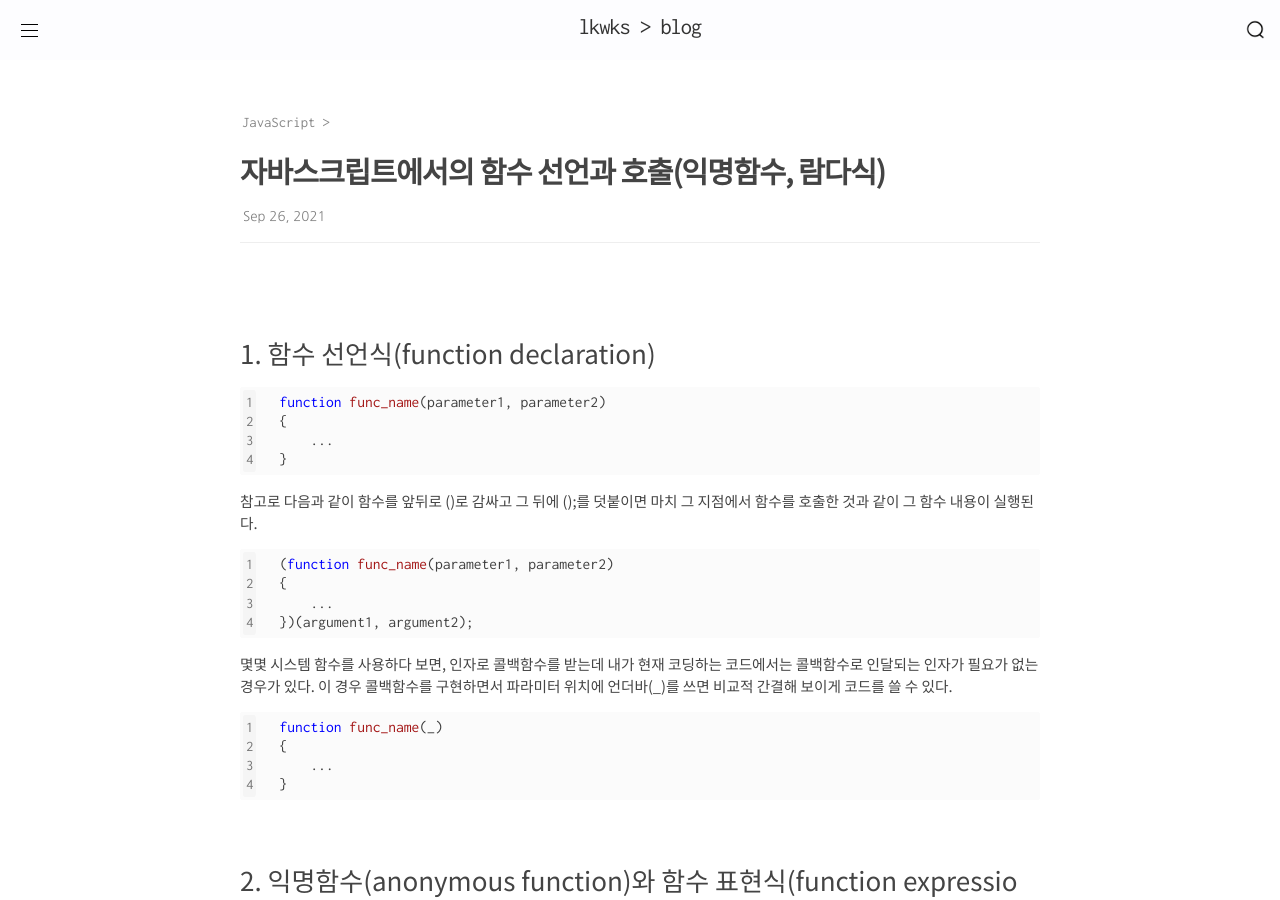
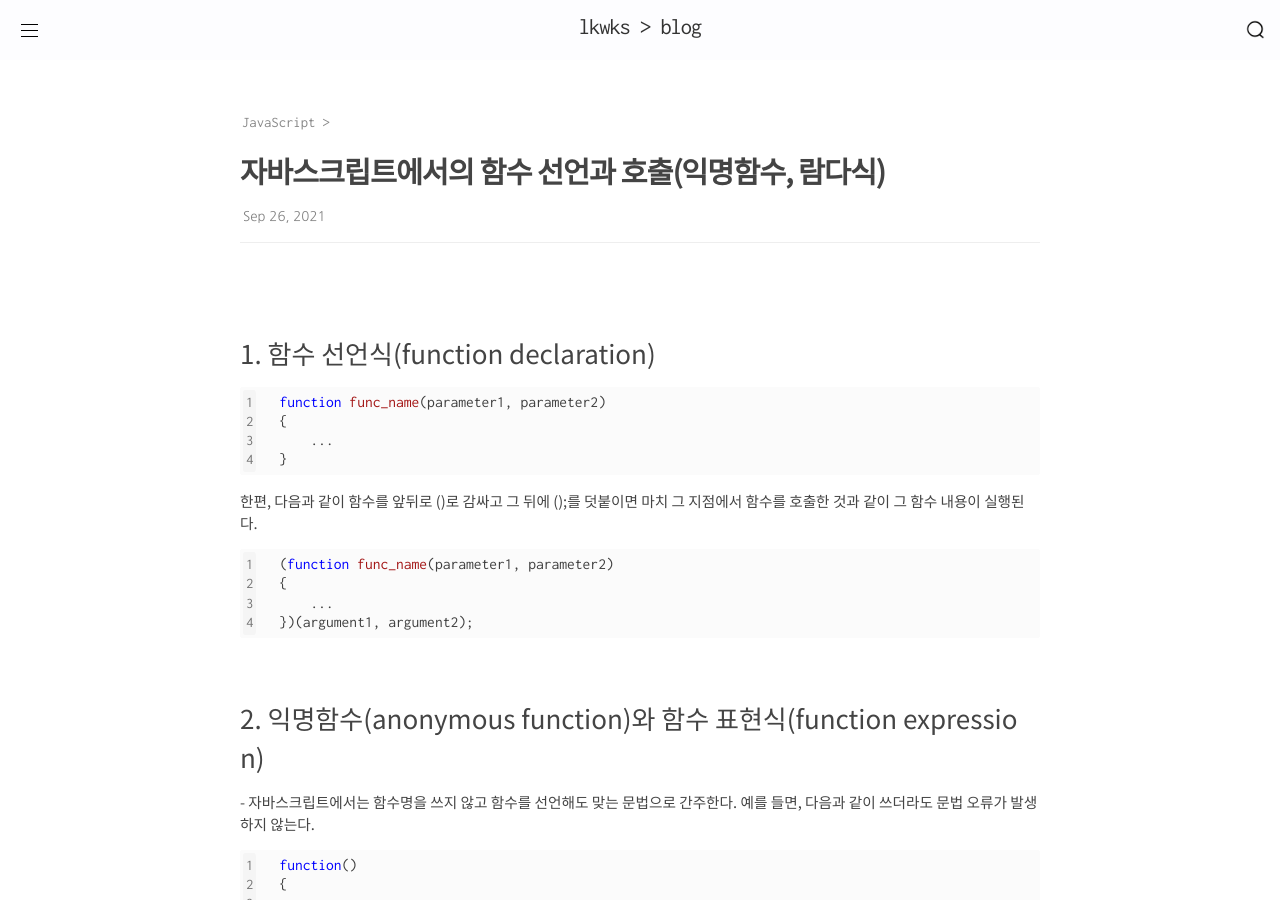
Before and after one commit to kangwooklee29/blog, a Jekyll site: the page built from JavaScript/_posts/2021-09-26-자바스크립트에서의 함수 선언과 호출(익명함수, 람다식).md, in a window 1280 px wide and 900 px high. Built offline with Jekyll 4.4.1, drawn with Linux system fonts in a browser that asks for light colours; comment, search, counter and statistics services are not loaded.

Commit message:
잡다한 내용 분리함

````diff
--- a/JavaScript/_posts/2021-09-26-자바스크립트에서의 함수 선언과 호출(익명함수, 람다식).md
+++ b/JavaScript/_posts/2021-09-26-자바스크립트에서의 함수 선언과 호출(익명함수, 람다식).md
@@ -12,7 +12,7 @@ function func_name(parameter1, parameter2)
 }
 ```
 
-참고로 다음과 같이 함수를 앞뒤로 ()로 감싸고 그 뒤에 ();를 덧붙이면 마치 그 지점에서 함수를 호출한 것과 같이 그 함수 내용이 실행된다.
+한편, 다음과 같이 함수를 앞뒤로 ()로 감싸고 그 뒤에 ();를 덧붙이면 마치 그 지점에서 함수를 호출한 것과 같이 그 함수 내용이 실행된다.
 
 ```javascript
 (function func_name(parameter1, parameter2)
@@ -21,14 +21,6 @@ function func_name(parameter1, parameter2)
 })(argument1, argument2);
 ```
 
-몇몇 시스템 함수를 사용하다 보면, 인자로 콜백함수를 받는데 내가 현재 코딩하는 코드에서는 콜백함수로 인달되는 인자가 필요가 없는 경우가 있다. 이 경우 콜백함수를 구현하면서 파라미터 위치에 언더바(\_)를 쓰면 비교적 간결해 보이게 코드를 쓸 수 있다.
-
-```javascript
-function func_name(_)
-{
-    ...
-}
-```
 
 ### 2\. 익명함수(anonymous function)와 함수 표현식(function expression)
 
````
